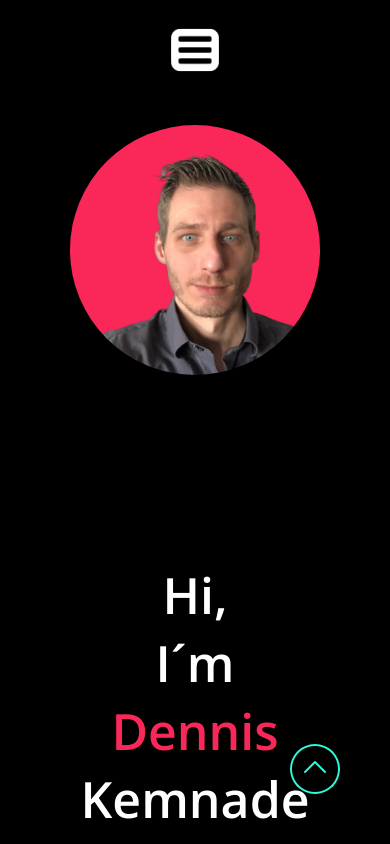
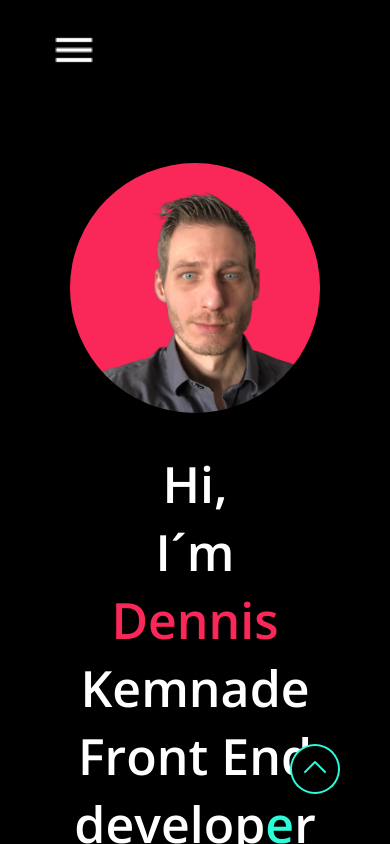
Before and after one commit to k-webdev/denniskemnade.de, an Angular app: page / in a window 390 px wide. Shown: the top 844 px of the page. Built offline with nearby package versions, Linux system fonts and the light colour scheme.

Commit message:
redesign mobile menu spaceing responsive

```diff
--- a/src/app/data-protection/data-protection.component.scss
+++ b/src/app/data-protection/data-protection.component.scss
@@ -6,3 +6,12 @@
         color: #2DFCD8;
     }
 }
+
+@media(max-width: 700px){
+
+    .data-protection{
+        padding: 120px 16px 80px 16px;
+        text-align: center;
+    }
+
+}
--- a/src/app/footer/footer.component.scss
+++ b/src/app/footer/footer.component.scss
@@ -43,3 +43,15 @@ footer{
     }
 
 }
+
+@media(max-width: 490px){
+
+    .links-design{
+        flex-direction: column;
+        a{
+            text-align: center;
+            margin: 8px !important;
+        }
+    }
+
+}
--- a/src/app/imprint/imprint.component.scss
+++ b/src/app/imprint/imprint.component.scss
@@ -6,3 +6,12 @@
         color: #2DFCD8;
     }
 }
+
+@media(max-width: 700px){
+
+    .impressum{
+        padding: 120px 16px 80px 16px;
+        text-align: center;
+    }
+
+}
--- a/src/app/landing/landing.component.html
+++ b/src/app/landing/landing.component.html
@@ -202,7 +202,7 @@
 <div class="about-me-body-sort">
     <div class="left-about-me">
         <img src="./assets/img/me-image.JPEG" alt="">
-        <div>
+        <div class="about-me-top">
             <h3 class="h3-size">About me.</h3>
             <p>" I´m an boulder ethusiast and</p>
             <p>front end developer who loves lerning new."</p>
--- a/src/app/landing/landing.component.scss
+++ b/src/app/landing/landing.component.scss
@@ -145,7 +145,7 @@ body {
     justify-content: center;
 }
 
-.background-button{
+.background-button {
     padding: 21px 0 21px 0;
     background-color: rgba(0, 0, 0, 0.3);
     border-radius: 8px;
@@ -196,7 +196,6 @@ body {
     background-position: 60% 60%;
     background-repeat: no-repeat;
 }
-
 
 .pokedex-rect {
     width: 100%;
@@ -316,6 +315,7 @@ body {
     }
 
     p {
+        color: white;
         padding: 0 0 132px 0;
         font-size: 21px;
         font-weight: bold;
@@ -324,7 +324,7 @@ body {
     h3 {
         font-size: 32px;
         color: #fa2759;
-        margin: 0 0 16px 0;
+        margin: 0 0 8px 0;
     }
 }
 
@@ -403,12 +403,12 @@ body {
 }
 
 .content-about-me {
-    h4{
+    h4 {
         color: white;
     }
 }
 
-.about-me-text-design{
+.about-me-text-design {
     color: white;
     height: fit-content;
 }
@@ -424,32 +424,33 @@ body {
         }
     }
 
-    .about-me-body-sort {
-        height: 2000px;
-    }
-
     .background-about-me-sort {
-        margin-bottom: 100px;
+        margin-bottom: 0px;
+        height: fit-content;
     }
 
     .about-me-sort-elements {
         flex-direction: column;
         align-items: center;
-        height: auto;
+        height: auto !important;
+        margin-bottom: 40px;
     }
 }
 
 @media (max-width: 945px) {
     .container-landing {
-        min-height: 100vh;
         flex-direction: column-reverse;
         align-items: center;
-        padding-top: 125px;
+        justify-content: flex-start;
+        padding-top: 120px;
     }
 
     .landing-left {
         align-items: center;
         text-align: center;
+        margin: 32px 0 32px 0;
+        justify-content: flex-start;
+        height: auto;
     }
 
     .sort-text-img {
@@ -481,6 +482,7 @@ body {
     }
 
     .contact-background-sort {
+        padding: 0 0 50px 0 !important;
         p {
             width: 80%;
         }
@@ -499,15 +501,21 @@ body {
         width: 80% !important;
     }
 
+    .rect-sort {
+        width: 100%;
+        align-items: center;
+    }
+
     .rect {
-        width: 100%;
+        width: 80%;
+    }
+
+    .skills-background{
+        min-height: auto;
     }
 }
 
 @media (max-width: 900px) {
-    .about-me-body-sort {
-        height: 2300px;
-    }
 }
 
 @media (max-width: 450px) {
@@ -515,9 +523,26 @@ body {
         margin: 8px 0 8px 0;
     }
 
+    .container-landing{
+        padding-top: 120px;
+    }
+
     .landing-img {
         width: 250px;
         height: 250px;
+    }
+
+    .El-Pollo-Loco-rect{
+        p{
+            margin-bottom: 178px;
+        }
+        h3{
+            margin: 0;
+        }
+    }
+
+    .rect-addon-poke{
+        background-position: 12% 60%;
     }
 }
 
@@ -556,6 +581,27 @@ body {
             font-size: 32px;
         }
     }
+
+    .rect {
+        width: 98% !important;
+        padding: 0!important;
+        margin: 16px 0 16px 0!important;
+    }
+
+    .left-about-me{
+        padding: 0;
+        width: 100%;
+        img{
+        margin: 32px 0 0 0 !important;
+        }
+    }
+
+    .about-me-top{
+        width: 100%;
+        margin-bottom: 32px;
+    }
+
+
 }
 
 /* end about me */
--- a/src/app/menu/menu.component.html
+++ b/src/app/menu/menu.component.html
@@ -6,8 +6,11 @@
         <a href="https://www.denniskemnade.de/downloads/Lebenslauf.pdf">Curriculum</a>
         <a href="#my-work">Projects</a>
     </div>
+    <div class="background-menu-button">
+        <img (click)="openCloseMenu()" id="mobile-menu-btn" class="mobile-menu-design" src="./assets/img/menu.png"
+            alt="">
 
-    <img (click)="openCloseMenu()" id="mobile-menu-btn" class="mobile-menu-design" src="./assets/img/menu.png" alt="">
+    </div>
 
     <div *ngIf="!openCloseCounter" class="mobile-menu-background-design">
         <a class="home-button" routerLink="/">Home</a>
--- a/src/app/menu/menu.component.scss
+++ b/src/app/menu/menu.component.scss
@@ -8,26 +8,29 @@
 
 @keyframes fadeOut{
     from{
-        top: -350px;
+        left: -350px;
     }
     to{
-        top: 70px;
+        left: 70px;
     }
 }
 
 .mobile-menu-background-design{
     position: absolute;
-    top: 70px;
+    top: 120px;
     display: flex;
     flex-direction: column;
-    right: 50px;
+    left: 0px;
     width: 200px;
     height: 300px;
     background-color: rgba(0, 0, 0, 0.8);
     border: white solid 2px;
-    border-radius: 3px;
+    border-left: none;
+    border-top-right-radius: 50px;
+    border-bottom-right-radius: 50px;
+    /* border-radius: 3px; */
     text-align: center;
-    animation: fadeOut 0.5s ease-in;
+    animation: fadeOut 0.25s ease-in;
     a{
         margin-left: 0;
         padding: 16px 0 16px 0;
@@ -58,7 +61,7 @@
         padding: 0 16px 0 16xp!important;
         height: 100px !important;
         justify-content: center !important;
-
+        padding: 0 !important;
     }
 
     .img-logo{
@@ -66,10 +69,19 @@
     }
 
     .mobile-menu-background-design{
-        left: calc(50% - 100px);
     }
 
+    .background-menu-button{
+        width: 100%;
+        display: flex;
+        justify-content: flex-start;
+        margin-left: 50px;
+    }
 
+    .mobile-menu-design{
+        display: flex;
+        align-items: flex-start;
+    }
 
 }
 
@@ -107,4 +119,5 @@ header {
 
 .home-button {
     color: #fa2759 !important;
+    border-top-right-radius: 50px;
 }
```
Also changed, not shown: src/assets/img/menu.png.
